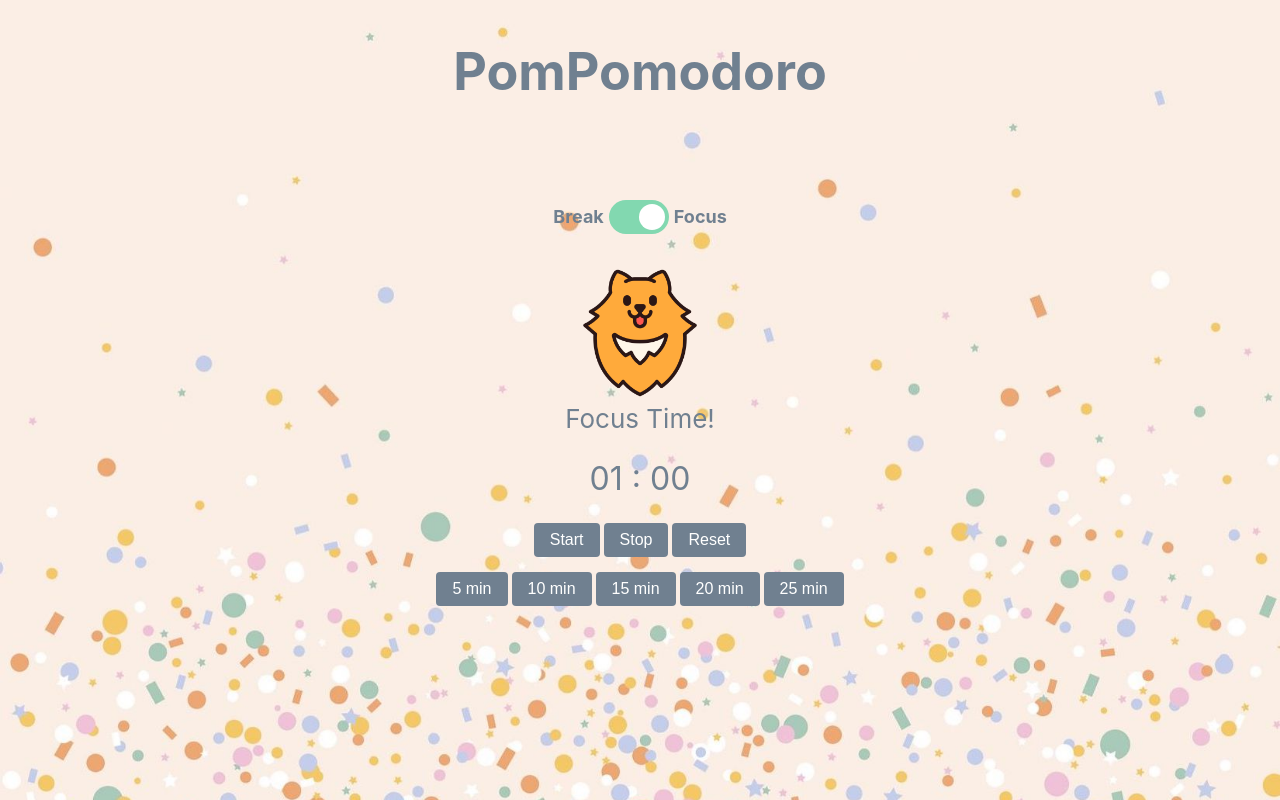
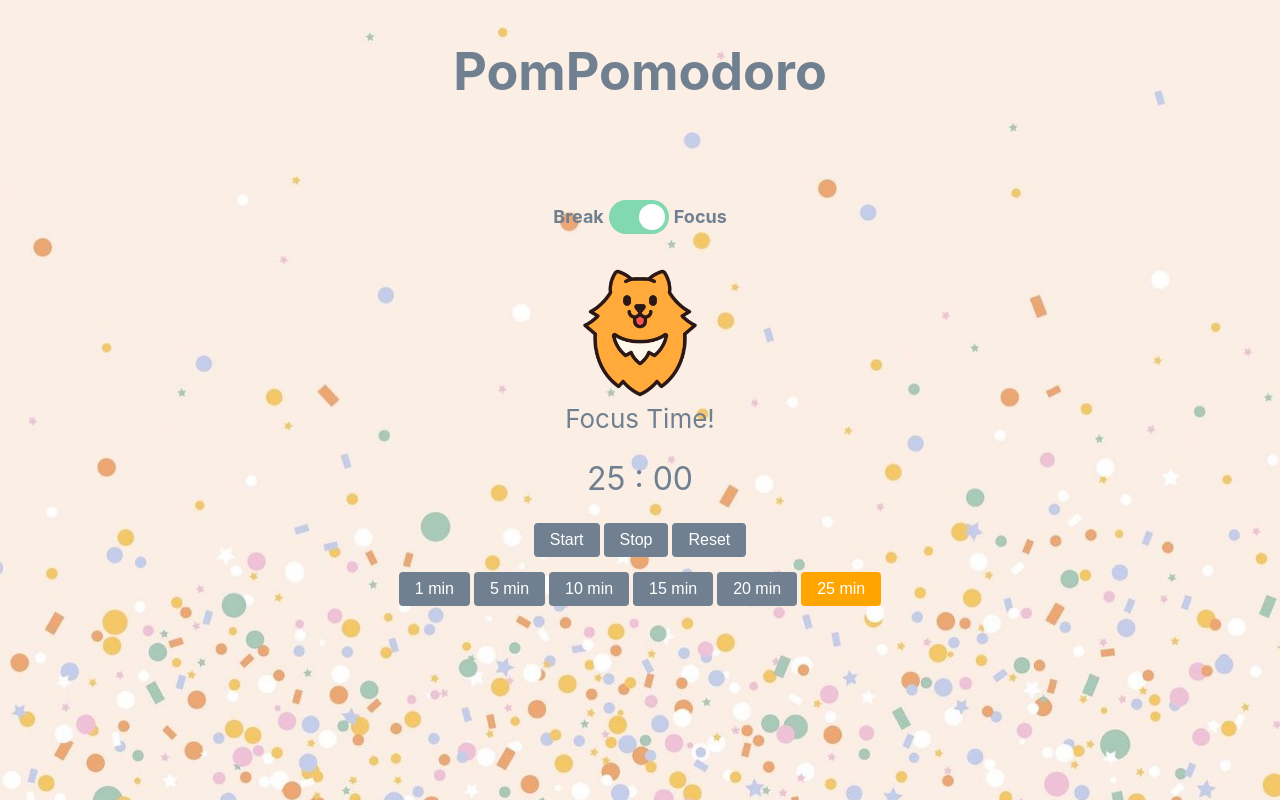
Before and after one commit to karisP/PomPomodoro, a React (Create React App) app: page / in a window 1280 px wide. Built offline with nearby package versions, Linux system fonts and the light colour scheme; no server answers.

Commit message:
reset initial times and added 1 min btn

```diff
--- a/src/Timer/Timer.js
+++ b/src/Timer/Timer.js
@@ -9,8 +9,8 @@ const Timer = (props) => {
     const mode = props.mode;
     const [audioContext, setAudioContext] = React.useState();
     const [selectedTimerBtn, setSelectedTimerBtn] = React.useState("");
-    const [initialFocusMinutes, setInitialFocusMinutes] = React.useState(1);
-    const [initialBreakMinutes, setInitialBreakMinutes] = React.useState(1);
+    const [initialFocusMinutes, setInitialFocusMinutes] = React.useState(25);
+    const [initialBreakMinutes, setInitialBreakMinutes] = React.useState(5);
     const [minute, setMinute] = React.useState(mode ? initialFocusMinutes : initialBreakMinutes);
     const [second, setSecond] = React.useState(60);
     const [minuteDelay, setMinuteDelay] = React.useState(null);
@@ -121,6 +121,10 @@ const Timer = (props) => {
             </div>
             <div>
                 <button
+                    className={selectedButton(1) ? styles.selected : null}
+                    onClick={() => selectTime(1)}>1 min
+                </button>
+                <button
                     className={selectedButton(5) ? styles.selected : null}
                     onClick={() => selectTime(5)}>5 min
                 </button>
```
